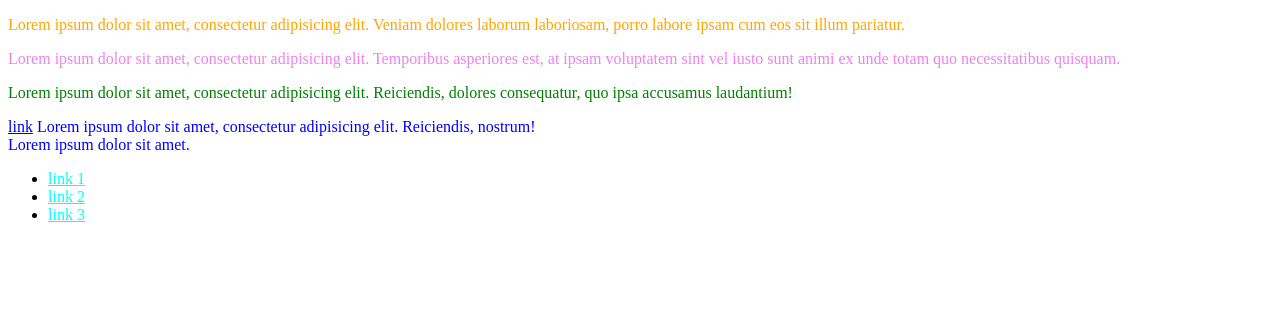
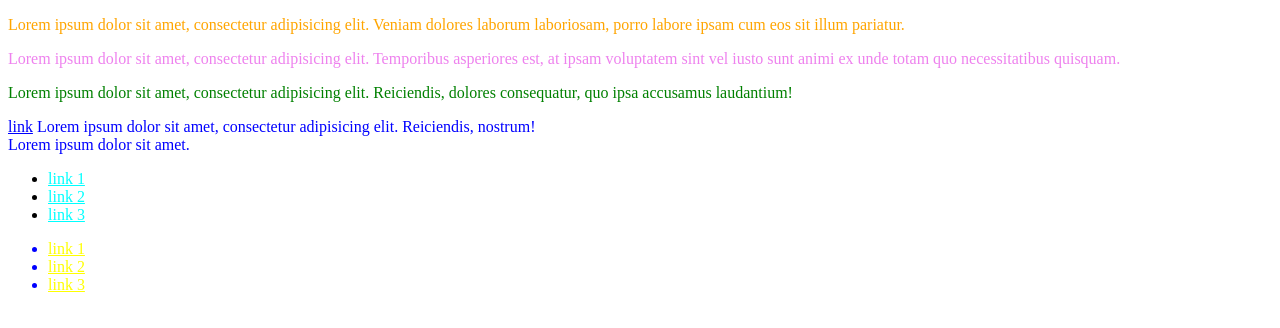
Before and after one commit to wiemka/css_poczatek, a plain HTML site: page index.html in a window 1280 px wide. Drawn offline with Linux system fonts and the light colour scheme.

Commit message:
selektor elementów potomnych

```diff
--- a/css/style.css
+++ b/css/style.css
@@ -33,3 +33,10 @@ div {
 li>a {
     color: aqua;
 }
+
+
+/*selektor elementów potomnych*/
+
+div a {
+    color: yellow;
+}
--- a/index.html
+++ b/index.html
@@ -31,6 +31,18 @@
     <li><a href="">link 3</a></li>
 </ul>
 
+<!--selektor elementów potomnych-->
+
+<div>
+    <ul>
+        <li><a href="">link 1</a></li>
+        <li><a href="">link 2</a></li>
+        <li><a href="">link 3</a></li>
+    </ul>
+</div>
+
+
+
 </body>
 
 </html>
```
